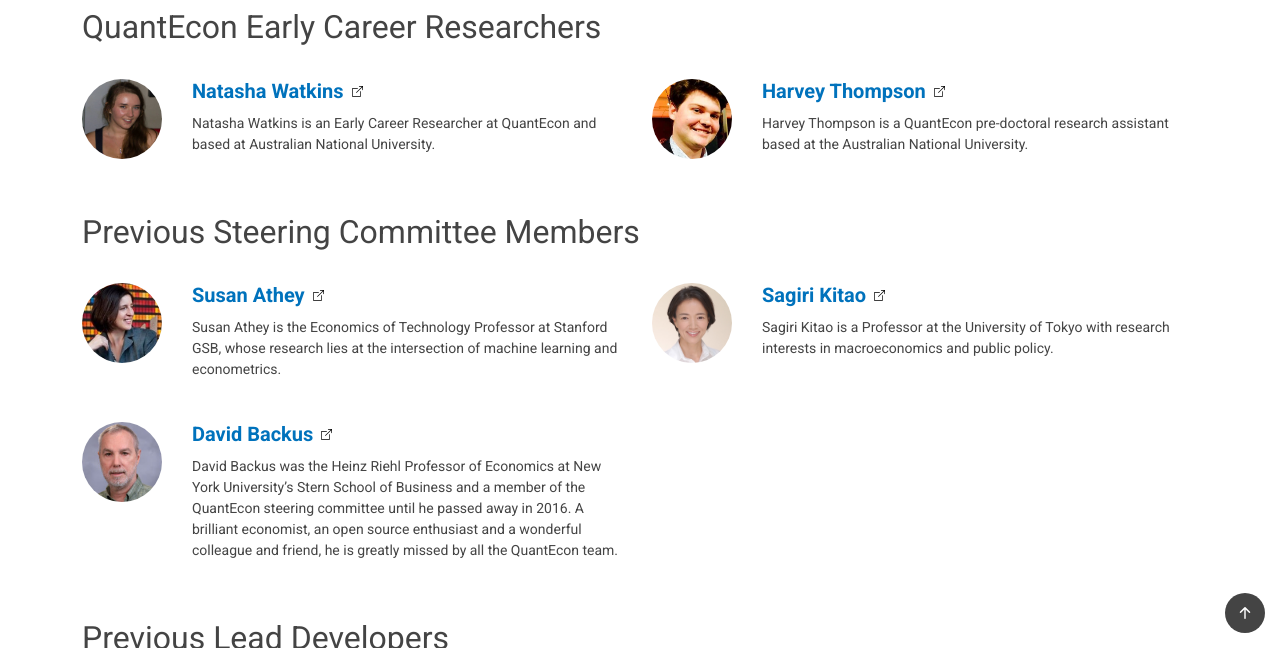
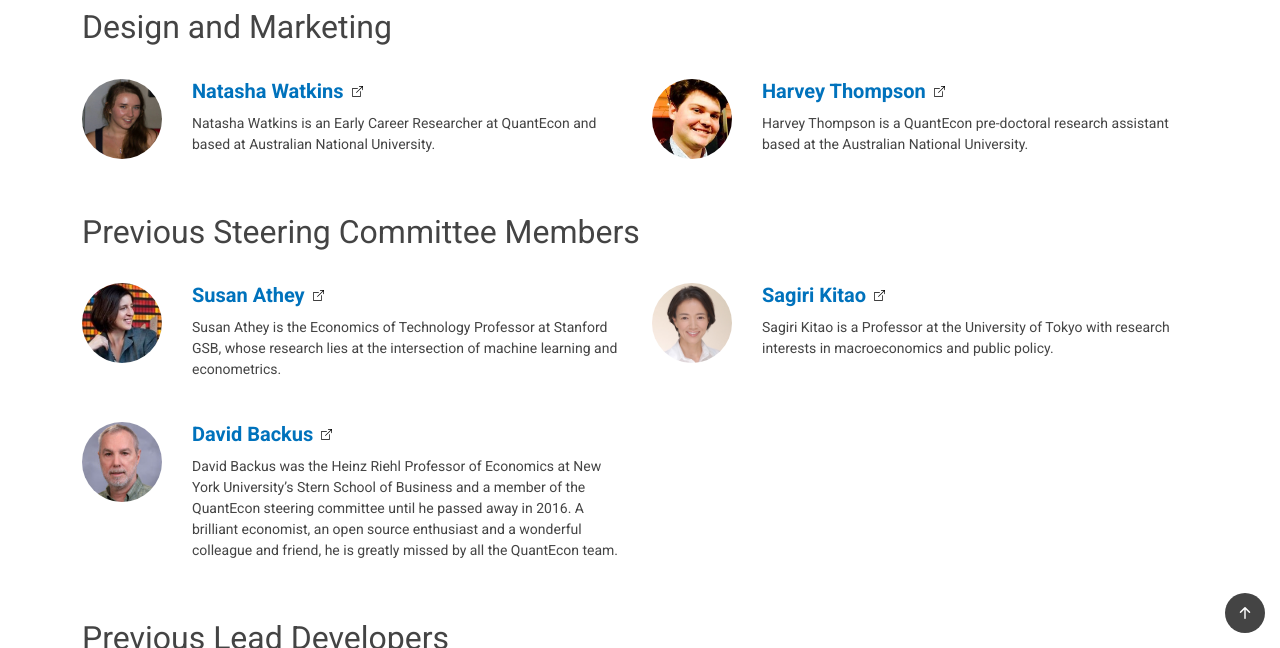
Before and after one commit to QuantEcon/website, a Jekyll site: the page built from pages/team.md, in a window 1280 px wide and 900 px high, scrolled down 1338 px, cut to the strip 252-900 px from the top of the window. Built offline with Jekyll 4.4.1, drawn with Linux system fonts in a browser that asks for light colours; nearby versions of some CDN libraries.

Commit message:
Update team page

```diff
--- a/_layouts/team.html
+++ b/_layouts/team.html
@@ -59,7 +59,7 @@
 		{% endfor %}
 	</div>
 
-	<h2>QuantEcon Early Career Researchers</h2>
+	<h2>Design and Marketing</h2>
 
 	{% assign team-members = site.team-members | where: 'role', 'QuantEcon Early Career Researchers' %}
 	<div class="row">
```
Also changed, not shown: assets/img/team/humphrey.jpeg (deleted), 1 other file.
